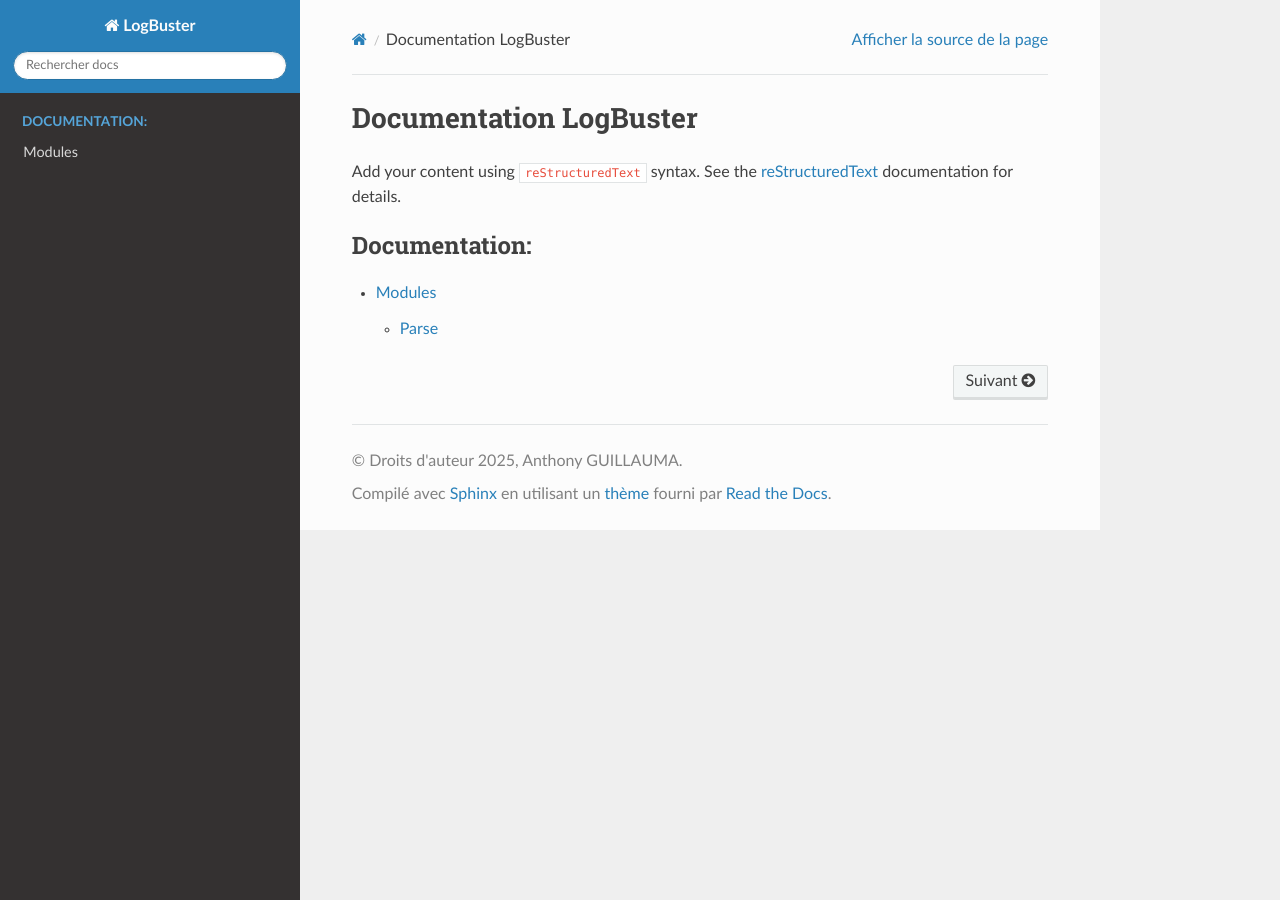
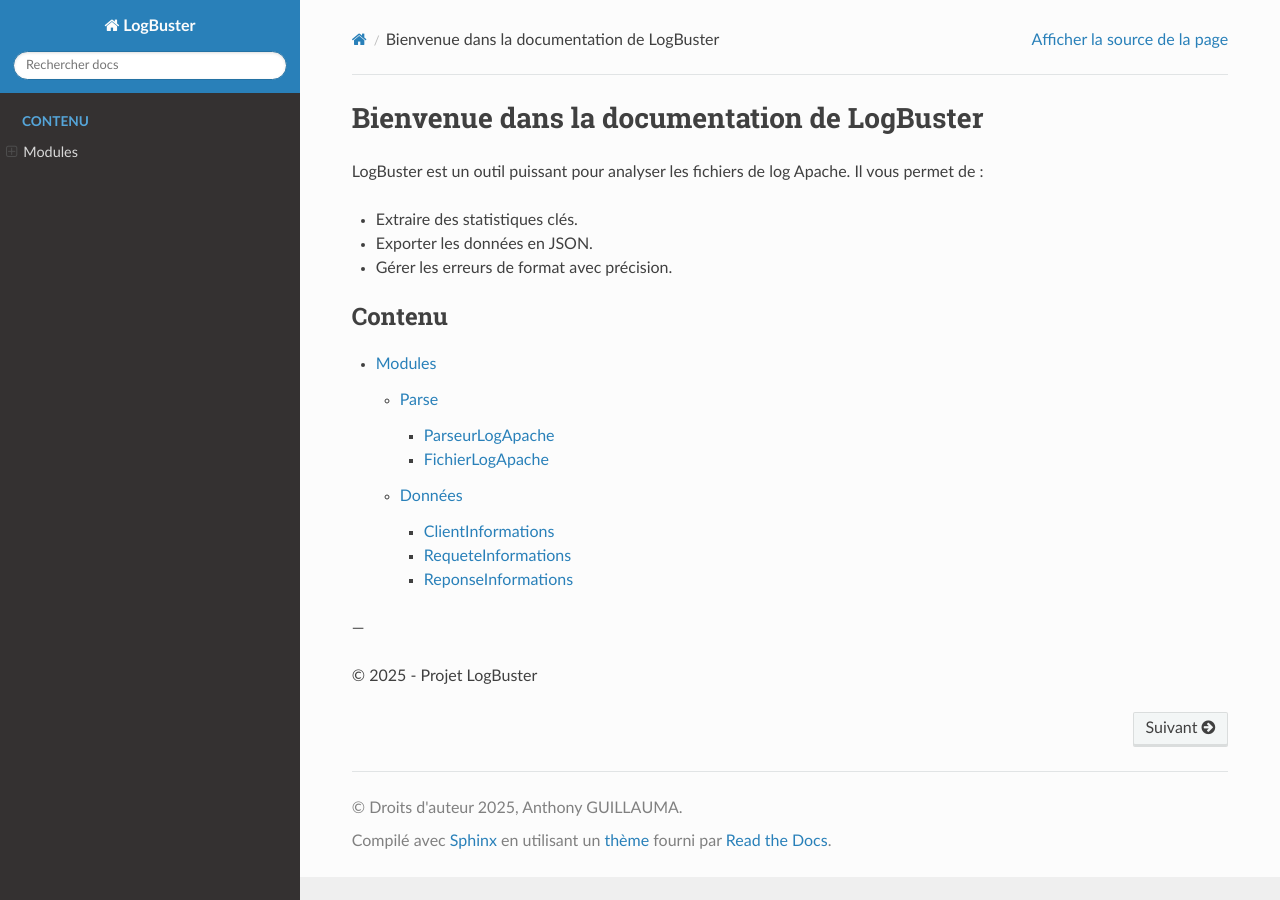
Before and after one commit to AnthonyGuillauma/code_source, a Sphinx documentation site: the page built from docs/source/index.rst, in a window 1280 px wide. Built offline with Sphinx 7.4.7 and the Read the Docs theme 3.1.0, drawn with Linux system fonts in a browser that asks for light colours.

Commit message:
Docs: Amélioration de la configuration de la configuration
- Ajout du fichier documentation.css afin de faire en sorte que le corps
  du site prenne 100% de la largeur de l'écran
- Ajout de la documentation du module donnees
- Modification de conf.py afin que les boutons pour étirer un sous-menu soient toujours visibles
- Modification du index.rst pour ajouter un titre et une description du
  projet à la page d'accueil du site

```diff
--- /dev/null
+++ b/docs/source/_static/documentation.css
@@ -0,0 +1,4 @@
+/* Étendre le contenu principal sur toute la largeur */
+.wy-nav-content {
+    max-width: 100%;
+}
--- a/docs/source/conf.py
+++ b/docs/source/conf.py
@@ -31,3 +31,9 @@
 
 html_theme = 'sphinx_rtd_theme'
 html_static_path = ['_static']
+html_css_files = ["documentation.css"]
+html_theme_options = {
+    "collapse_navigation": False,   # Pour éviter la fermeture automatique
+    "sticky_navigation": True,  # Pour rendre le menu toujours visible
+    "titles_only": False    # Pour éviter de masquer les sous-sections
+}
--- a/docs/source/index.rst
+++ b/docs/source/index.rst
@@ -1,13 +1,21 @@
-Documentation LogBuster
-========================
+.. Documentation de LogBuster
 
-Add your content using ``reStructuredText`` syntax. See the
-`reStructuredText <https://www.sphinx-doc.org/en/master/usage/restructuredtext/index.html>`_
-documentation for details.
+Bienvenue dans la documentation de LogBuster
+============================================
 
+LogBuster est un outil puissant pour analyser les fichiers de log Apache.
+Il vous permet de :
+
+- Extraire des statistiques clés.
+- Exporter les données en JSON.
+- Gérer les erreurs de format avec précision.
 
 .. toctree::
-   :maxdepth: 2
-   :caption: Documentation:
+   :maxdepth: 4
+   :caption: Contenu
 
    modules/index_modules.rst
+
+---
+
+© 2025 - Projet LogBuster
--- a/docs/source/modules/index_modules.rst
+++ b/docs/source/modules/index_modules.rst
@@ -2,7 +2,8 @@
 ========================
 
 .. toctree::
-   :maxdepth: 2
+   :maxdepth: 4
    :caption: Modules:
 
-   parse/index_parse.rst
+   parse/index_parse
+   donnees/index_donnees
--- a/docs/source/modules/parse/index_parse.rst
+++ b/docs/source/modules/parse/index_parse.rst
@@ -5,3 +5,4 @@
    :maxdepth: 4
 
    parseur_log_apache.rst
+   fichier_log_apache.rst
```
Also changed, not shown: docs/source/modules/donnees/client_informations.rst (added, +7 -0 lines), docs/source/modules/donnees/index_donnees.rst (added, +9 -0 lines), docs/source/modules/donnees/reponse_informations.rst (added, +7 -0 lines), docs/source/modules/donnees/requete_informations.rst (added, +8 -0 lines), docs/source/modules/parse/fichier_log_apache.rst (added, +7 -0 lines).
